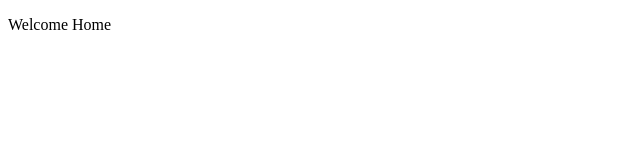
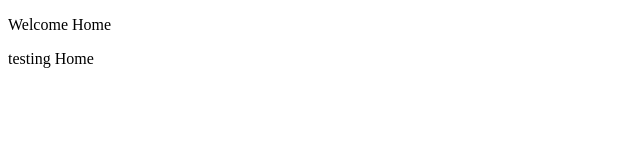
Before and after one commit to lxphere/website-redirects, a plain HTML site: page index.html in a window 1280 px wide. Shown: the full height of the page, 0-640 px from the left. Drawn offline with Linux system fonts and the light colour scheme.

Commit message:
Update index.html

```diff
--- a/index.html
+++ b/index.html
@@ -10,6 +10,6 @@
 <body>
 
 <p>Welcome Home</p>
-
+<p>testing Home</p>
 </body>
 </html>
```
